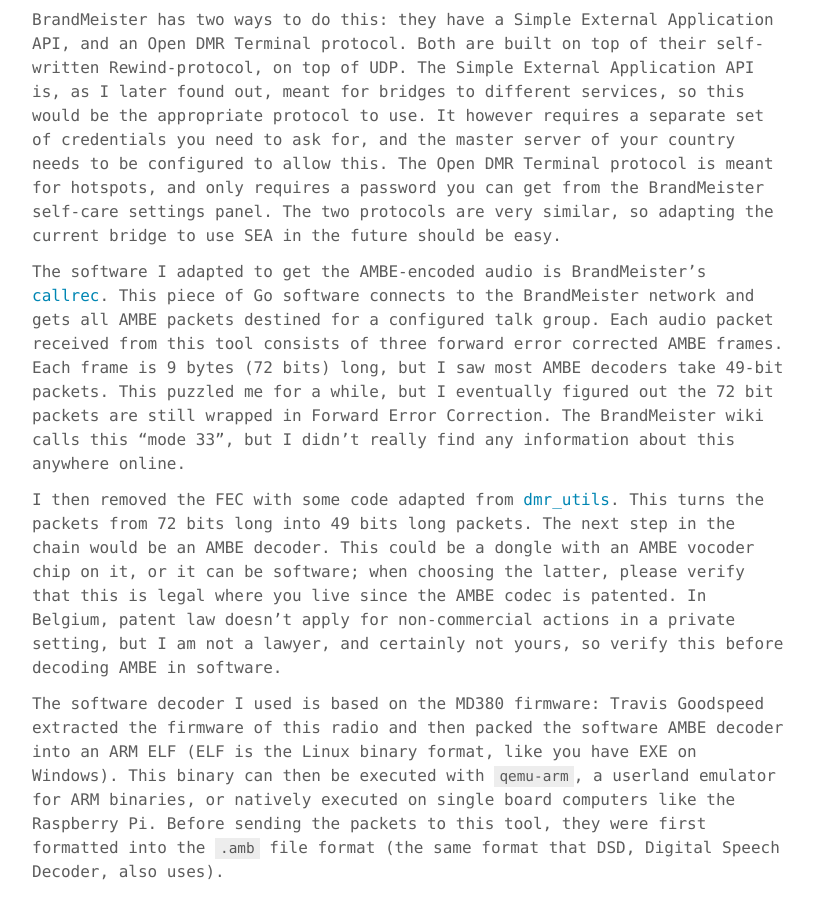
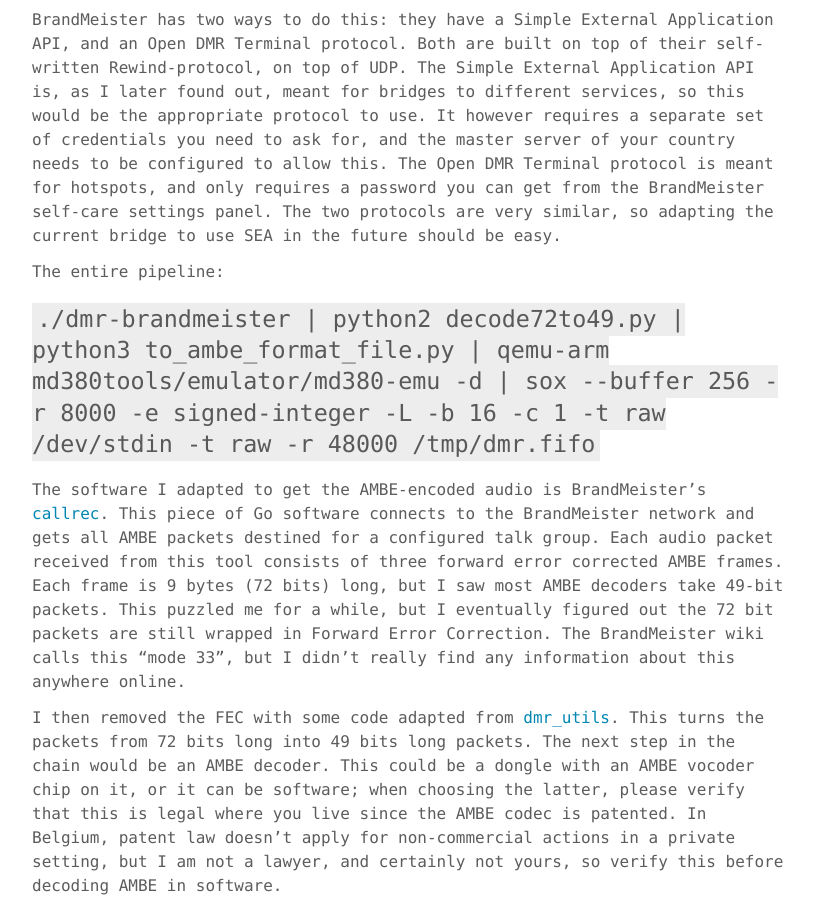
Before and after one commit to redfast00/redfast00.github.io, a Jekyll site: the page built from _posts/2020-05-06-building-a-brandmeister-dmr-bridge.md, in a window 1280 px wide and 900 px high, scrolled down 1279 px. Shown: the whole window, without its empty margins (232-1046 px from the left). Built offline with Jekyll 4.4.1, drawn with Linux system fonts in a browser that asks for light colours.

Commit message:
Add pipeline

```diff
--- a/_posts/2020-05-06-building-a-brandmeister-dmr-bridge.md
+++ b/_posts/2020-05-06-building-a-brandmeister-dmr-bridge.md
@@ -57,6 +57,10 @@ DMR Terminal protocol is meant for hotspots, and only requires a password you ca
 get from the BrandMeister self-care settings panel. The two protocols are very similar,
 so adapting the current bridge to use SEA in the future should be easy.
 
+The entire pipeline:
+
+## `./dmr-brandmeister | python2 decode72to49.py | python3 to_ambe_format_file.py | qemu-arm md380tools/emulator/md380-emu -d | sox --buffer 256 -r 8000 -e signed-integer -L -b 16 -c 1 -t raw /dev/stdin -t raw -r 48000 /tmp/dmr.fifo`
+
 The software I adapted to get the AMBE-encoded audio is BrandMeister's [callrec](https://github.com/BrandMeister/callrec).
 This piece of Go software connects to the BrandMeister network and gets all AMBE
 packets destined for a configured talk group. Each audio packet received from this tool
```
